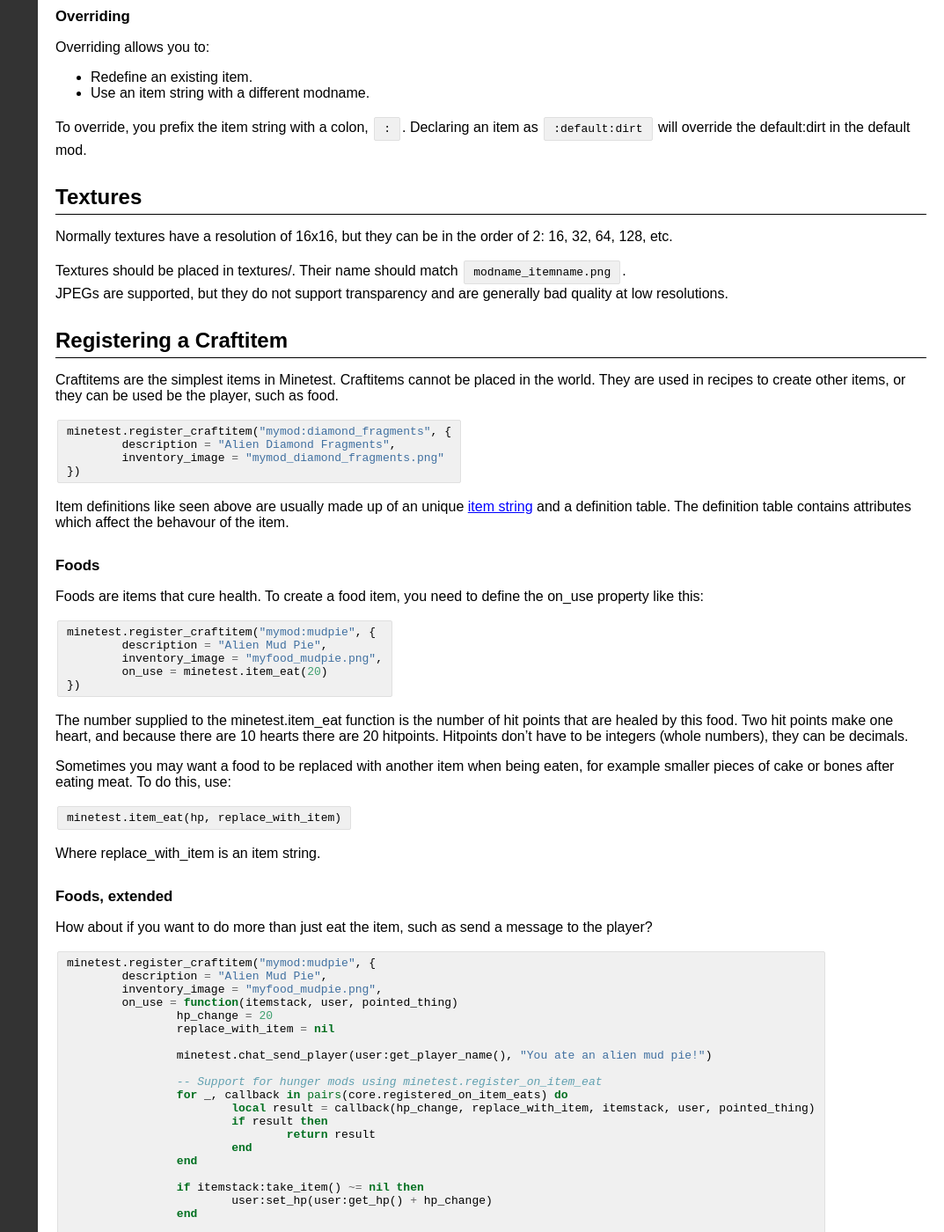
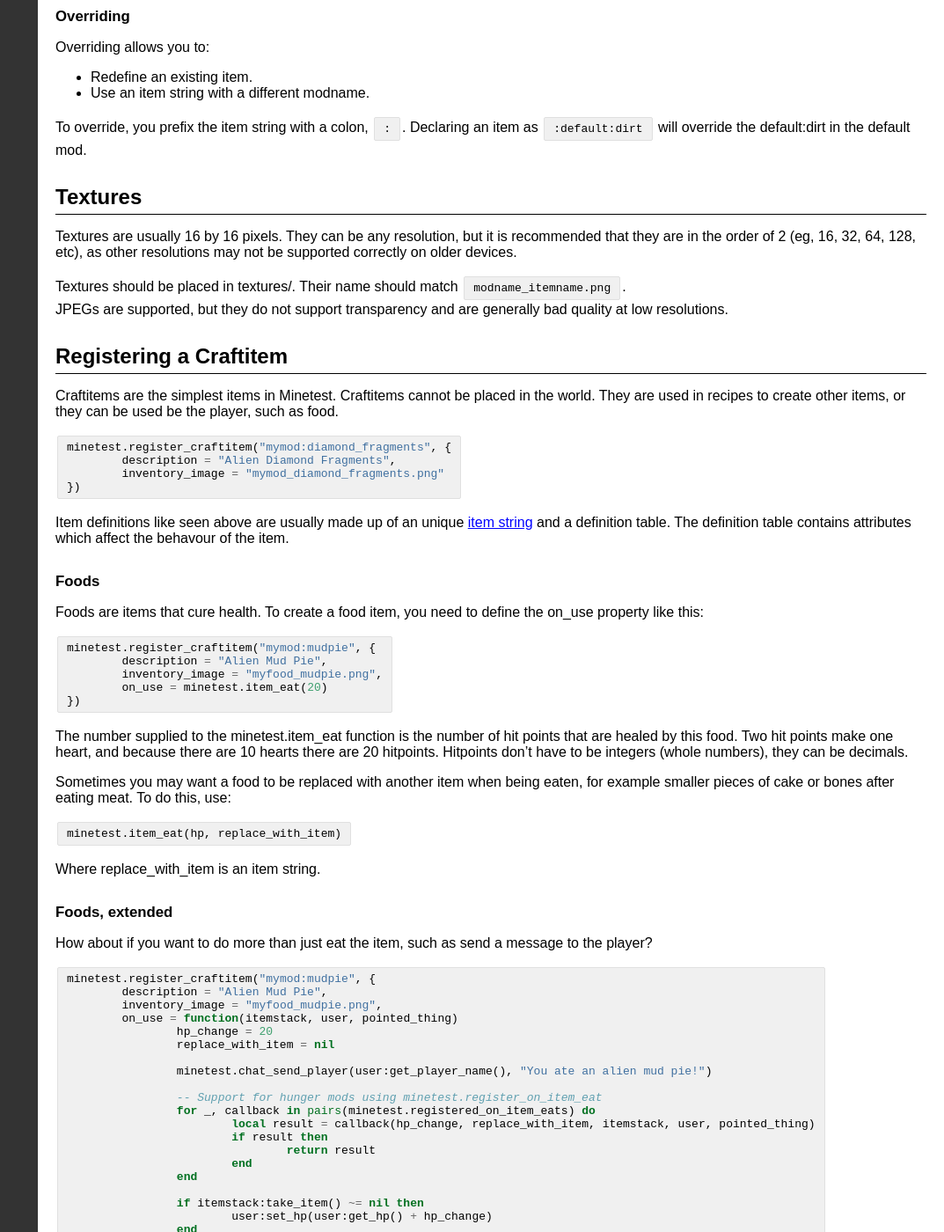
Before and after one commit to rubenwardy/minetest_modding_book, a Jekyll site: the page built from chapters/nodes_items_crafting.md, in a window 1280 px wide and 1400 px high, scrolled down 523 px. Shown: the whole window at 88% size, without its empty margins (207-1280 px from the left). Built offline with Jekyll 4.4.1, drawn with Linux system fonts in a browser that asks for light colours.

Commit message:
Correct typos and mistakes

```diff
--- a/chapters/nodes_items_crafting.md
+++ b/chapters/nodes_items_crafting.md
@@ -44,7 +44,9 @@ Declaring an item as ``:default:dirt`` will override the default:dirt in the def
 Textures
 --------
 
-Normally textures have a resolution of 16x16, but they can be in the order of 2: 16, 32, 64, 128, etc.
+Textures are usually 16 by 16 pixels.
+They can be any resolution, but it is recommended that they are in the order of 2 (eg, 16, 32, 64, 128, etc),
+as other resolutions may not be supported correctly on older devices.
 
 Textures should be placed in textures/. Their name should match ``modname_itemname.png``.\\
 JPEGs are supported, but they do not support transparency and are generally bad quality at low resolutions.
@@ -105,7 +107,7 @@ minetest.register_craftitem("mymod:mudpie", {
 		minetest.chat_send_player(user:get_player_name(), "You ate an alien mud pie!")
 
 		-- Support for hunger mods using minetest.register_on_item_eat
-		for _, callback in pairs(core.registered_on_item_eats) do
+		for _, callback in pairs(minetest.registered_on_item_eats) do
 			local result = callback(hp_change, replace_with_item, itemstack, user, pointed_thing)
 			if result then
 				return result
```
Also changed, not shown: chapters/folders.md (+2 -1 lines), chapters/node_drawtypes.md (+6 -1 lines).
